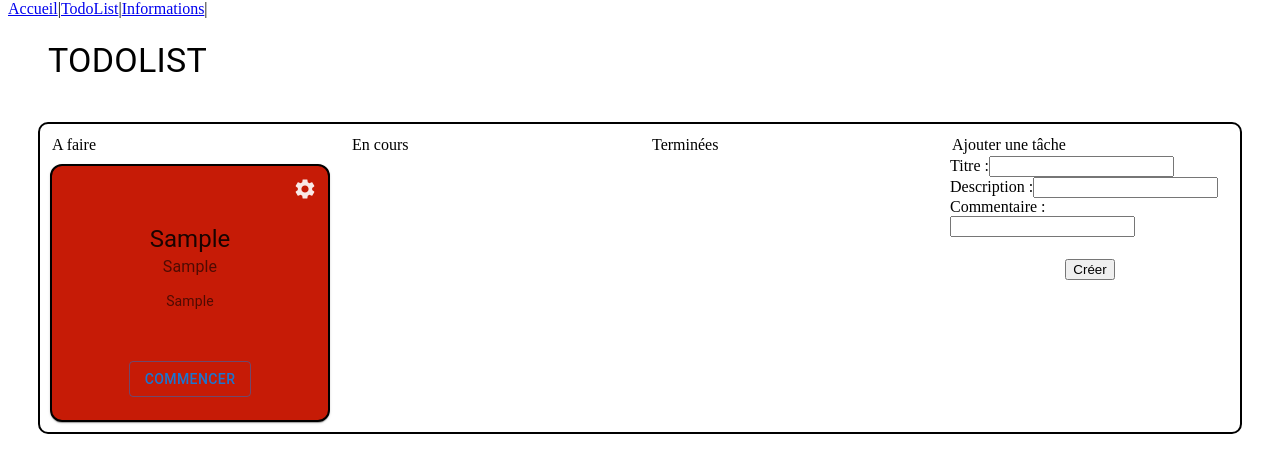
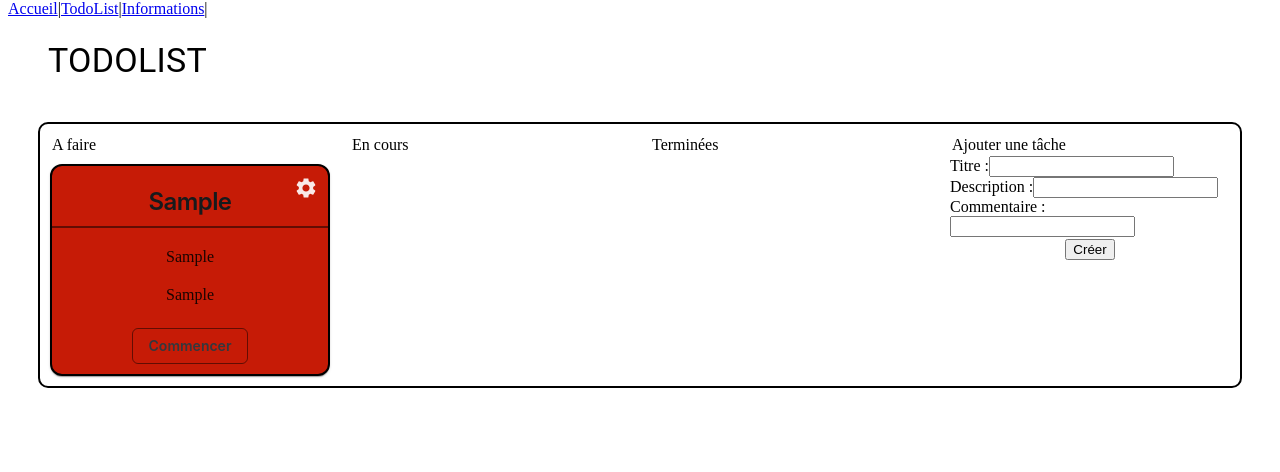
Before and after one commit to Timothee20V/TodoList, a React (Create React App) app: page /todoList in a window 1280 px wide. Both pictures are taken after typing "Sample", "Sample", "Sample" into the empty fields and a click on the button "Créer". Shown: the top 472 px of the page. Built offline with nearby package versions, Linux system fonts and the light colour scheme.

Commit message:
Modification carte

```diff
--- a/src/components/DisplayModal.js
+++ b/src/components/DisplayModal.js
@@ -14,7 +14,7 @@ export default function DisplayModal(props){
     const handleOpen = () => setOpen(true);
     const handleClose = () => setOpen(false);
 
-    const [setValue] = React.useState('');
+    const [value, setValue] = React.useState('');
 
     let color = props.props.isOnGoing ? '#065DC6' : '#C61B06';
     color = props.props.isDone ? '#187506' : color;
@@ -60,6 +60,7 @@ export default function DisplayModal(props){
                 sx={{
                     color: 'rgba(255, 255, 255, 0.9)',
                     backgroundColor: 'transparent',
+                    margin:0.5,
                     '&:hover': {
                         backgroundColor: 'rgba(0, 0, 0, 0.2)'
                     }
@@ -106,7 +107,13 @@ export default function DisplayModal(props){
                     </FormControl>
                     <div className="displayButton">
                         {(!props.props.isOnGoing && !props.props.isDeleted && !props.props.isDone) &&
-                            <div className='status'>
+                            <div className='status' style={{marginTop:20}}>
+                                <Button
+                                    color="neutral"
+                                    variant="outlined"
+                                    onClick={() => props.onClick3(props)}
+                                    sx={buttons}
+                                >Commencer</Button>
                                 <Button
                                     color="neutral"
                                     variant="outlined"
@@ -116,19 +123,19 @@ export default function DisplayModal(props){
                                 <Button
                                     color="neutral"
                                     variant="outlined"
-                                    onClick={() => props.onClick3(props)}
-                                    sx={buttons}
-                                >Commencer</Button>
-                                <Button
-                                    color="neutral"
-                                    variant="outlined"
                                     onClick={() => props.onClick2(props)}
                                     sx={buttons}
                                 >Supprimer</Button>
                             </div>
                         }
                         {(!props.props.isDone && props.props.isOnGoing && !props.props.isDeleted) &&
-                            <div className='status'>
+                            <div className='status' style={{marginTop:20}}>
+                                <Button
+                                    color="neutral"
+                                    variant="outlined"
+                                    onClick={() => props.onClick3(props)}
+                                    sx={buttons}
+                                >Reporter</Button>
                                 <Button
                                     color="neutral"
                                     variant="outlined"
@@ -138,19 +145,13 @@ export default function DisplayModal(props){
                                 <Button
                                     color="neutral"
                                     variant="outlined"
-                                    onClick={() => props.onClick3(props)}
-                                    sx={buttons}
-                                >Reporter</Button>
-                                <Button
-                                    color="neutral"
-                                    variant="outlined"
                                     onClick={() => props.onClick2(props)}
                                     sx={buttons}
                                 >Supprimer</Button>
                             </div>
                         }
                         {(props.props.isDone && !props.props.isDeleted) &&
-                            <div className='status'>
+                            <div className='status' style={{marginTop:20}}>
                                 <Button
                                     color="neutral"
                                     variant="outlined"
--- a/src/components/TaskItem.js
+++ b/src/components/TaskItem.js
@@ -2,11 +2,10 @@ import React from 'react';
 import 'reactjs-popup/dist/index.css';
 import DisplayModal from './DisplayModal';
 import Card from '@mui/material/Card';
-import CardActions from '@mui/material/CardActions';
-import CardContent from '@mui/material/CardContent';
-import Typography from "@mui/material/Typography";
+import CardContent from '@mui/joy/CardContent';
+import Typography from "@mui/joy/Typography";
 import Box from "@mui/material/Box";
-import Button from "@mui/material/Button";
+import Button from "@mui/joy/Button";
 
 
 function TaskItem(props) {
@@ -14,10 +13,19 @@ function TaskItem(props) {
     let color = task.isOnGoing ? '#065DC6' : '#C61B06';
     color = task.isDone ? '#187506' : color;
 
+    const buttons = {
+        backgroundColor: 'transparent',
+        borderColor: 'rgba(0, 0, 0, 0.5)',
+        '&:hover': {
+            backgroundColor: 'rgba(0, 0, 0, 0.2)',
+            borderColor: 'rgba(0, 0, 0, 0.8)',
+        }
+    };
+
     const card = (
         <React.Fragment>
             <div style={{width: '100%'}}>
-                <div className='modif'>
+                <div style={{position:"relative", textAlign:"right", zIndex:1}}>
                     <DisplayModal
                         props={task}
                         onValueChangeTitle={props.onValueChangeTitle}
@@ -29,41 +37,55 @@ function TaskItem(props) {
                         onClick4={() => props.onClick4(task)}
                     />
                 </div>
-                <div className='center'>
-                    <CardContent>
-                        <Typography variant="h5" component="div" sx={{textAlign: "center"}}>
-                            {task.title}
-                        </Typography>
-                        <Typography sx={{mb: 1.5, textAlign: "center"}} color="text.secondary">
-                            {task.description}
-                        </Typography>
-                        <Typography sx={{fontSize: 14, textAlign: "center"}} color="text.secondary" gutterBottom>
-                            {task.comment}
-                        </Typography>
+                <div >
+                    <CardContent className='center' style={{position:"relative", bottom:"1.5rem", zIndex:0, display:"flex", flexDirection:"column", gap:20}}>
+                        <Typography level="h3" sx={{width:"100%", textAlign:"center", paddingBottom:1, borderBottom:"solid 2px rgba(0, 0, 0, 0.5)"}}>{task.title}</Typography>
+
+                        <Typography level="h6">{task.description}</Typography>
+                        <Typography level="body1">{task.comment}</Typography>
                     </CardContent>
-                    <CardActions>
-                        {(!task.isOnGoing && !task.isDeleted) &&
+                    <CardContent className='center'>
+                        {(!task.isOnGoing && !task.isDeleted && !task.isDone) &&
                             <div className='status'>
-                                <Button variant="outlined" onClick={() => props.onClick3(task)}>Commencer</Button>
+                                <Button
+                                    color="neutral"
+                                    sx={buttons}
+                                    variant="outlined"
+                                    onClick={() => props.onClick3(task)
+                                }>Commencer</Button>
                             </div>
                         }
                         {(!task.isDone && task.isOnGoing && !task.isDeleted) &&
                             <div className='status'>
-                                <Button variant="outlined" onClick={() => props.onClick1(task)}>Terminer</Button>
+                                <Button
+                                    color="neutral"
+                                    sx={buttons}
+                                    variant="outlined"
+                                    onClick={() => props.onClick1(task)
+                                }>Terminer</Button>
                             </div>
                         }
                         {(task.isDone && !task.isDeleted) &&
                             <div className='status'>
-                                <Button variant="outlined" onClick={() => props.onClick2(task)}>Supprimer</Button>
+                                <Button
+                                    color="neutral"
+                                    sx={buttons}
+                                    variant="outlined"
+                                    onClick={() => props.onClick2(task)
+                                }>Supprimer</Button>
                             </div>
                         }
                         {(task.isDeleted) &&
                             <div>
-                                <Button variant="outlined" onClick={() => props.onClick4(task)}>Restaurer la tâche</Button>
-                                <Button variant="outlined" onClick={() => props.onClick4(task)}>Restaurer la tâche</Button>
+                                <Button
+                                    color="neutral"
+                                    sx={buttons}
+                                    variant="outlined"
+                                    onClick={() => props.onClick4(task)
+                                }>Restaurer la tâche</Button>
                             </div>
                         }
-                    </CardActions>
+                    </CardContent>
                 </div>
             </div>
         </React.Fragment>
@@ -71,7 +93,11 @@ function TaskItem(props) {
 
     return (
         <Box sx={{minWidth: 275}}>
-            <Card sx={{backgroundColor: color, borderRadius: 3}} className='card'>{card}</Card>
+            <Card
+                sx={{backgroundColor: color, borderRadius: 3}}
+                orientation="horizontal"
+                className='card'
+            >{card}</Card>
         </Box>
 
     );
--- a/src/index.css
+++ b/src/index.css
@@ -1,5 +1,5 @@
 .status {
-    margin: 20px 0 10px;
+    margin: 0 0 10px;
     display: flex;
     flex-direction: row;
     justify-content: center;
@@ -22,7 +22,6 @@ p, button {
     flex-direction: column;
     justify-content: center;
     align-items: center;
-    padding: 5px;
     margin-top: 10px;
 }
 
@@ -51,8 +50,7 @@ p, button {
 }
 
 .modif {
-    display: flex;
-    justify-content: flex-end;
+    text-align: right;
 }
 
 .modal {
```
